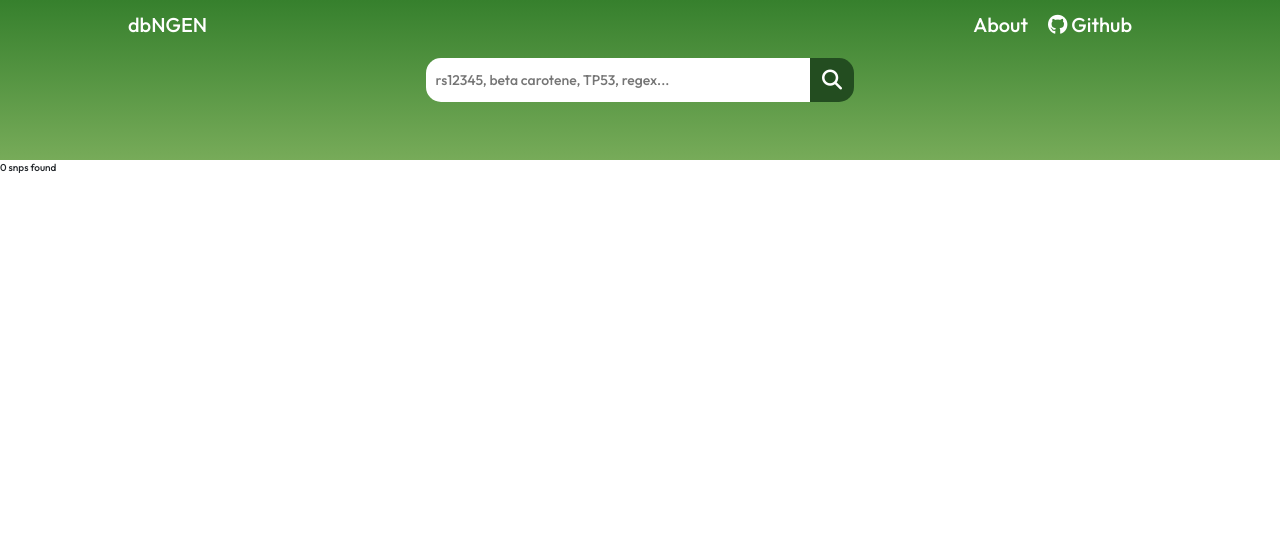
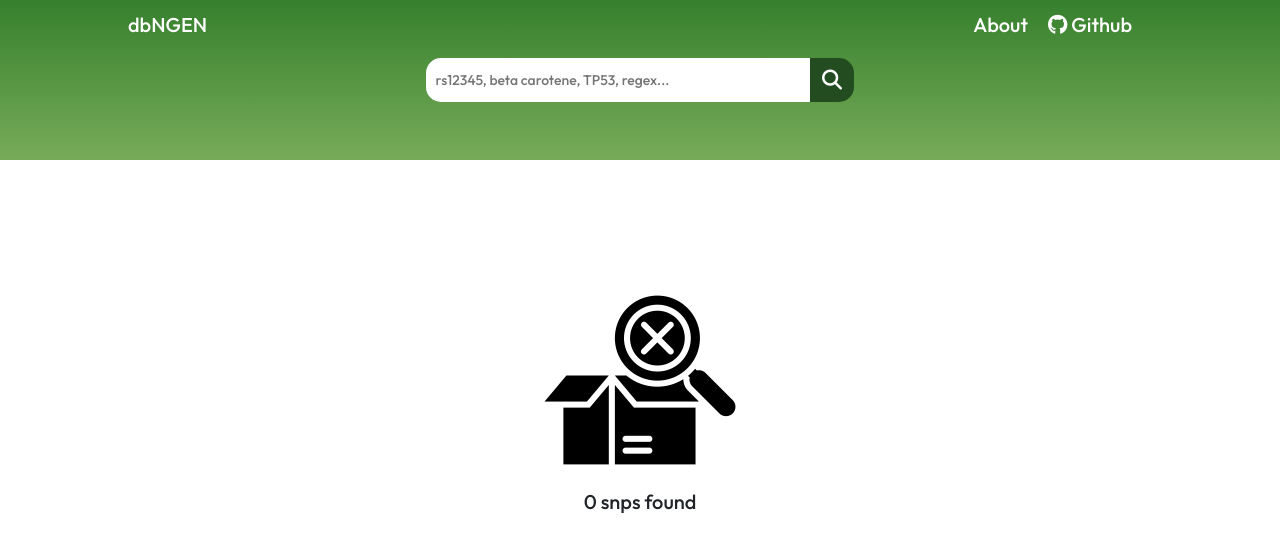
Before and after one commit to riccardoalv/vanda, a Django app: template web/templates/web/search.html in a window 1280 px wide. Shown: the top 552 px of the page. Run offline with Django 4.2, Linux system fonts and the light colour scheme; the template is opened without the code that fills it, so the values that code supplies are empty; some libraries are stand-ins or nearby versions.

Commit message:
feat: add style to .no-items-found

```diff
--- a/web/static/web/searchStyle.css
+++ b/web/static/web/searchStyle.css
@@ -134,3 +134,14 @@ input[type="text"]:focus {
 .arrow-page{
   margin: 0 20px;
 }
+.no-items-found{
+    width: auto;
+    margin-top: 15vh;
+    display: flex;
+    flex-direction: column;
+    font-size: 2em;
+    align-items: center;
+}
+#not-found{
+  margin-top:.9vh;
+}
--- a/web/templates/web/search.html
+++ b/web/templates/web/search.html
@@ -66,7 +66,10 @@
           </ul>
         </nav>
       {% else %}
+      <div class="no-items-found">
+        <img src="{% static 'web/no-items-found.png' %}"/>
         <p id="not-found">0 snps found</p>
+      </div>
       {% endif %}
     </main>
     </body>
```
Also changed, not shown: web/static/web/no-items-found.png (added).
